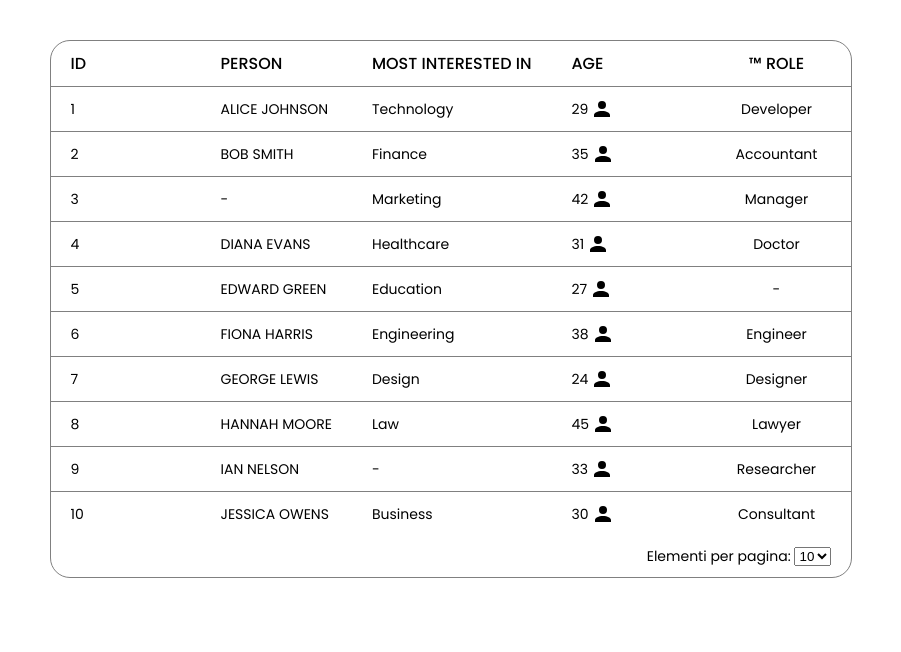
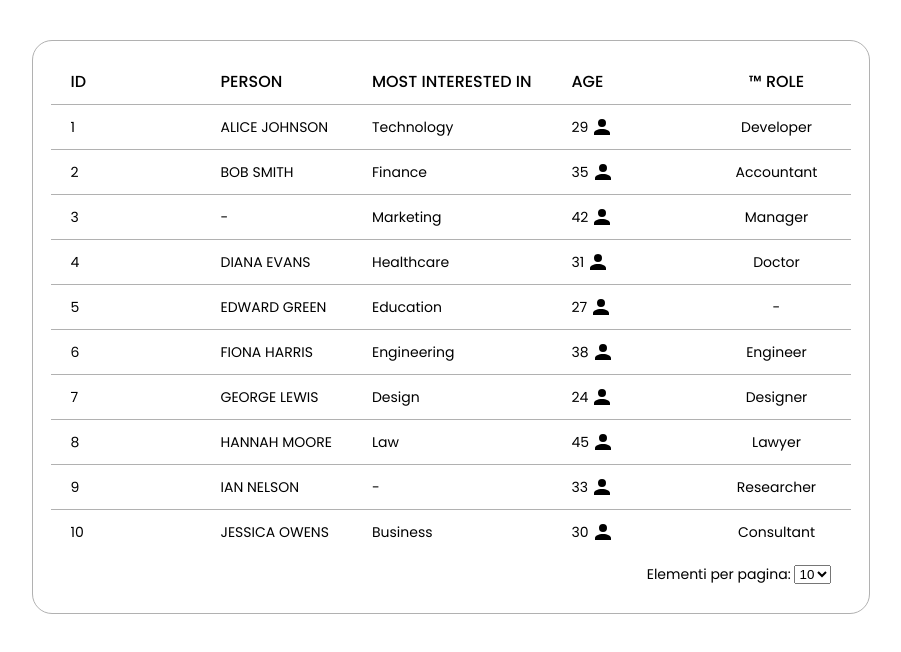
Before and after one commit to Michele-S2001/custom_table, a Nuxt app: page / in a window 1280 px wide. Shown: the top 652 px of the page, without its empty margins (189-1090 px from the left). Built offline with nearby package versions, Linux system fonts and the light colour scheme.

Commit message:
Added: html and style changes

```diff
--- a/app.vue
+++ b/app.vue
@@ -18,7 +18,8 @@ const itemsToTable: Item[] = [
   { id: 8, person: "Hannah Moore", focusArea: "Law", age: 45, role: "Lawyer" },
   { id: 9, person: "Ian Nelson", focusArea: null, age: 33, role: "Researcher" },
   { id: 10, person: "Jessica Owens", focusArea: "Business", age: 30, role: "Consultant" },
-  { id: 11, person: "Michele Serafini", focusArea: "Web dev", age:24,  role: "Front-End Jr"}
+  { id: 11, person: "Michele Serafini", focusArea: "Web dev", age:24,  role: "Front-End Jr"},
+  { id: 12, person: "Hammed Baka", age: 67}
 ];
 
 const headersToTable: Header[] = [
@@ -53,6 +54,7 @@ const headersToTable: Header[] = [
     <TableGlobal
       :items="itemsToTable"
       :headers="headersToTable"
+      :fixedHeader="true"
     >
       <template #['header.role']="{ item: column }">
         &trade; {{ column.title }}
--- a/assets/css/main.css
+++ b/assets/css/main.css
@@ -1,7 +1,12 @@
 @import url("https://fonts.googleapis.com/css2?family=Poppins:wght@400;500;600&display=swap");
 
 :root {
-  --default-table-border: 1px solid grey;
+  /* colors */
+  --grey: #b1b1b1;
+  --white: #FFFFFF;
+
+  /* table */
+  --default-table-border: 1px solid var(--grey);
   --default-table-border-radius: 20px;
   --default-table-cells-min-width: 150px;
   --default-table-cells-padding: 10px 20px;
--- a/components/TableGlobal.vue
+++ b/components/TableGlobal.vue
@@ -2,11 +2,13 @@
 interface	props {
   items?: any[];
   headers: Header[];
-  itemsPerPageOptions?: number[]
+  itemsPerPageOptions?: number[],
+  fixedHeader?: boolean
 }
 
 const p = withDefaults(defineProps<props>(), {
-  itemsPerPageOptions: () => [10, 25, 50]
+  itemsPerPageOptions: () => [10, 25, 50],
+  fixedHeader: () => false
 });
 
 //NOTE: questa gestione è sicuramente migliorabile
@@ -32,8 +34,10 @@ const getItemsToDisplay = computed(() => {
 </script>
 
 <template>
+  <div class="t-main">
+    <section class="t-wrapper">
       <table>
-    <thead v-if="headers">
+        <thead :class="{ 'fixedHeader': fixedHeader}" v-if="headers">
           <tr>
             <th
               v-for="(header, idx) in headers"
@@ -66,9 +70,9 @@ const getItemsToDisplay = computed(() => {
             <td :colspan="headers.length" style="text-align: center;">Nessun elemento disponibile</td>
           </tr>
         </tbody>
-    <tfoot v-if="items?.length && items?.length > 10">
-      <tr>
-        <td :colspan="headers.length">
+      </table>
+    </section>
+    <section class="t-toolbar" v-if="items?.length && items?.length > 10">
       <div>
         <!-- NOTE: per semplificare le cose, questo per ora non è un componente -->
         <label for="itemsPerPage-select">Elementi per pagina: </label>
@@ -80,29 +84,40 @@ const getItemsToDisplay = computed(() => {
           <option v-for="opt in itemsPerPageOptions" :value="opt">{{ opt }}</option>
         </select>
       </div>
-        </td>
-      </tr>
-    </tfoot>
-  </table>
+    </section>
+  </div>
 </template>
 
 <style scoped>
-table {
-  border-spacing: 0;
+.t-main {
+  padding: 1.8rem;
   font-size: 1.4rem;
   border: var(--default-table-border);
   border-radius: var(--default-table-border-radius);
 
+  .t-wrapper {
+    max-height: 550px;
+    overflow-y: auto;
+  }
+
+  .t-toolbar {
+    display: flex;
+    align-items: center;
+    justify-content: end;
+    padding: var(--default-table-cells-padding);
+  }
+}
+
+table {
+  position: relative;
+  border-spacing: 0;
+
+  thead {
+    background-color: var(--white);
+  }
+
   & tr:not(:last-child) > td {
     border-bottom: var(--default-table-border);
-  }
-
-  tfoot > tr:first-child{
-    padding: var(--default-table-cells-padding);
-
-    & > td {
-      text-align: right;
-    }
   }
 }
 
@@ -119,5 +134,11 @@ th, td {
   min-width: var(--default-table-cells-min-width);
 }
 
-
+.fixedHeader {
+  position: sticky;
+  top: 0;
+  left: 0;
+  right: 0;
+  z-index: 20;
+}
 </style>
```
Lines whose indentation alone changed are shown as unchanged.
